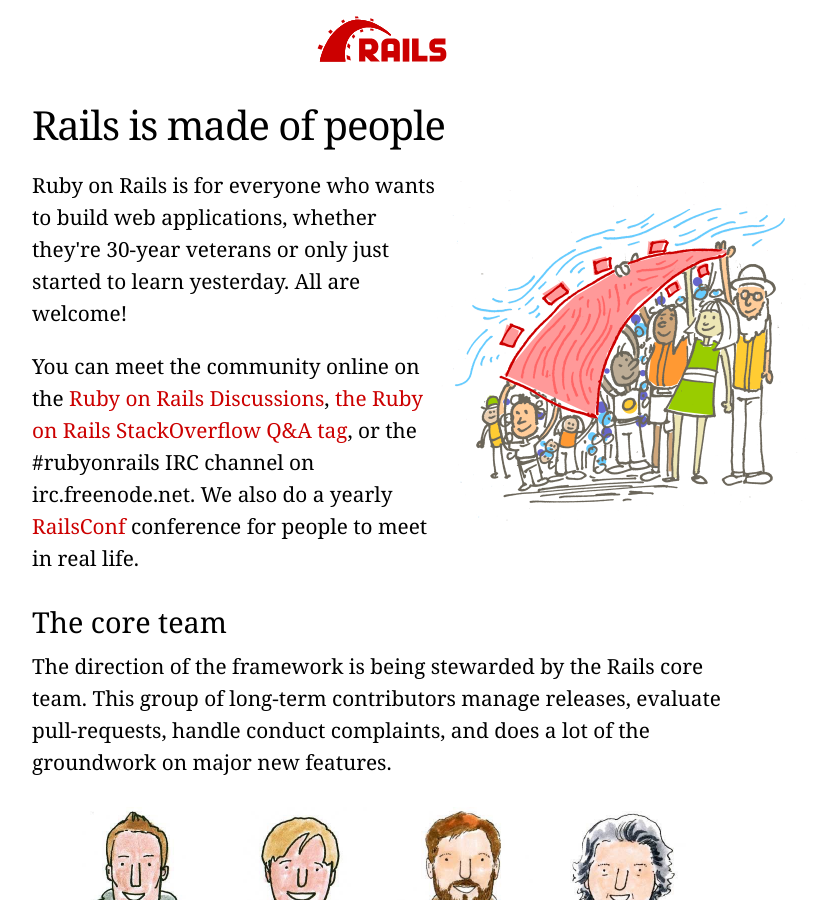
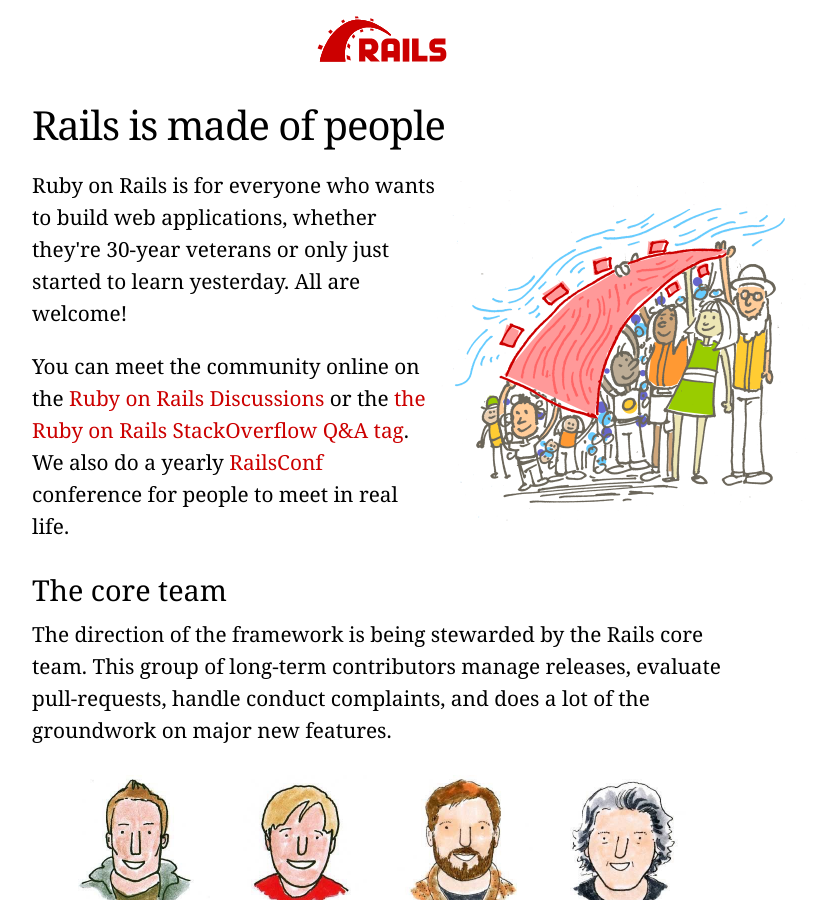
Before and after one commit to rails/homepage, a Jekyll site: the page built from community.html, in a window 1280 px wide and 900 px high. Shown: the whole window, without its empty margins (258-1082 px from the left). Built offline with Jekyll 4.4.1, drawn with Linux system fonts in a browser that asks for light colours.

Commit message:
remove freenode reference
Freenode is going through some changes - remove the reference until we know what's next.

```diff
--- a/community.html
+++ b/community.html
@@ -14,7 +14,7 @@
 
       <p>Ruby on Rails is for everyone who wants to build web applications, whether they're 30-year veterans or only just started to learn yesterday. All are welcome!</p>
 
-      <p>You can meet the community online on the <a href="https://discuss.rubyonrails.org/">Ruby on Rails Discussions</a>, <a href="http://stackoverflow.com/questions/tagged/ruby-on-rails">the Ruby on Rails StackOverflow Q&A tag</a>, or the #rubyonrails IRC channel on irc.freenode.net. We also do a yearly <a href="http://railsconf.com">RailsConf</a> conference for people to meet in real life.</p>
+      <p>You can meet the community online on the <a href="https://discuss.rubyonrails.org/">Ruby on Rails Discussions</a> or the <a href="http://stackoverflow.com/questions/tagged/ruby-on-rails">the Ruby on Rails StackOverflow Q&A tag</a>. We also do a yearly <a href="http://railsconf.com">RailsConf</a> conference for people to meet in real life.</p>
 
       <h2 id="core">The core team</h2>
 
```
